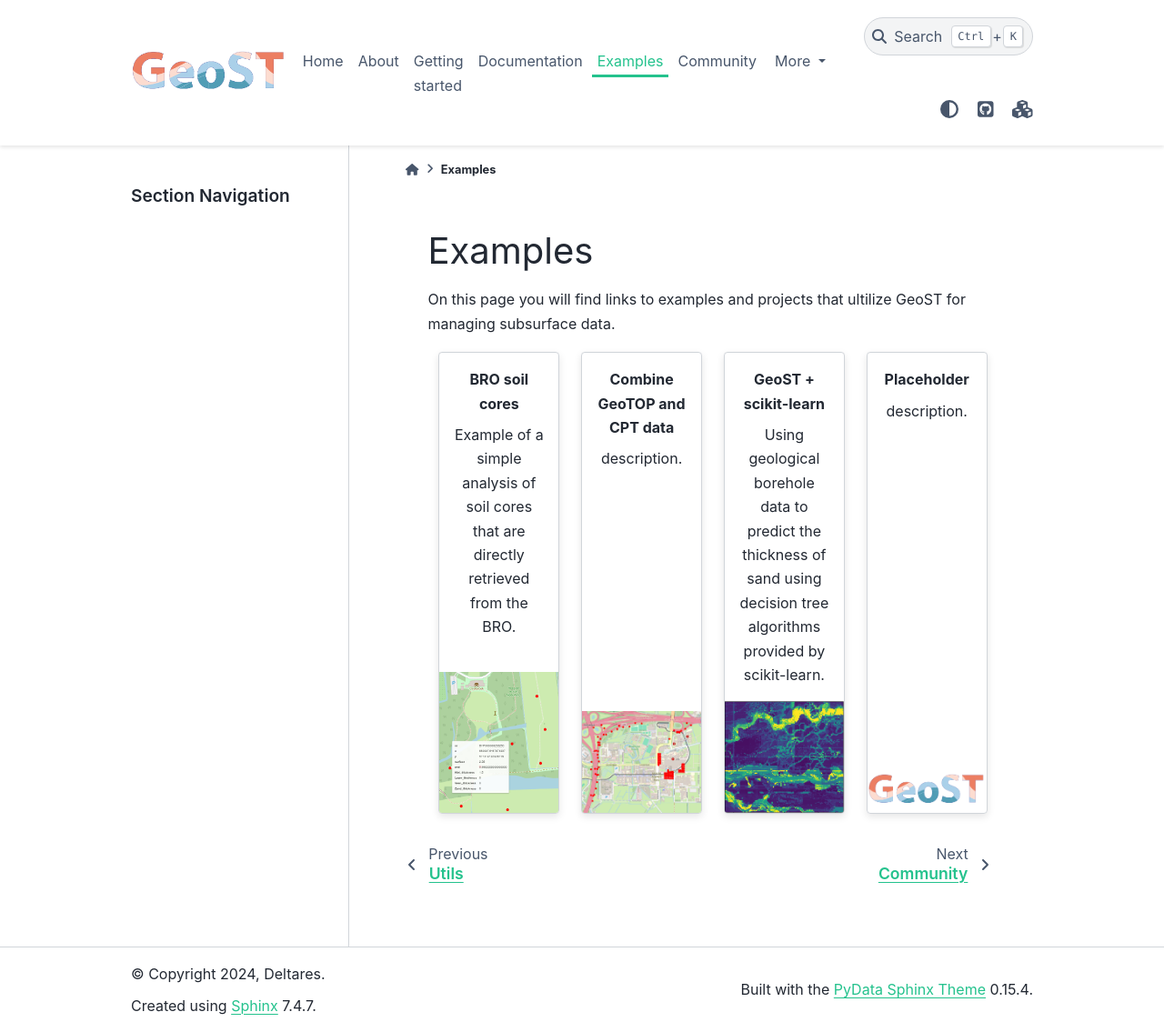
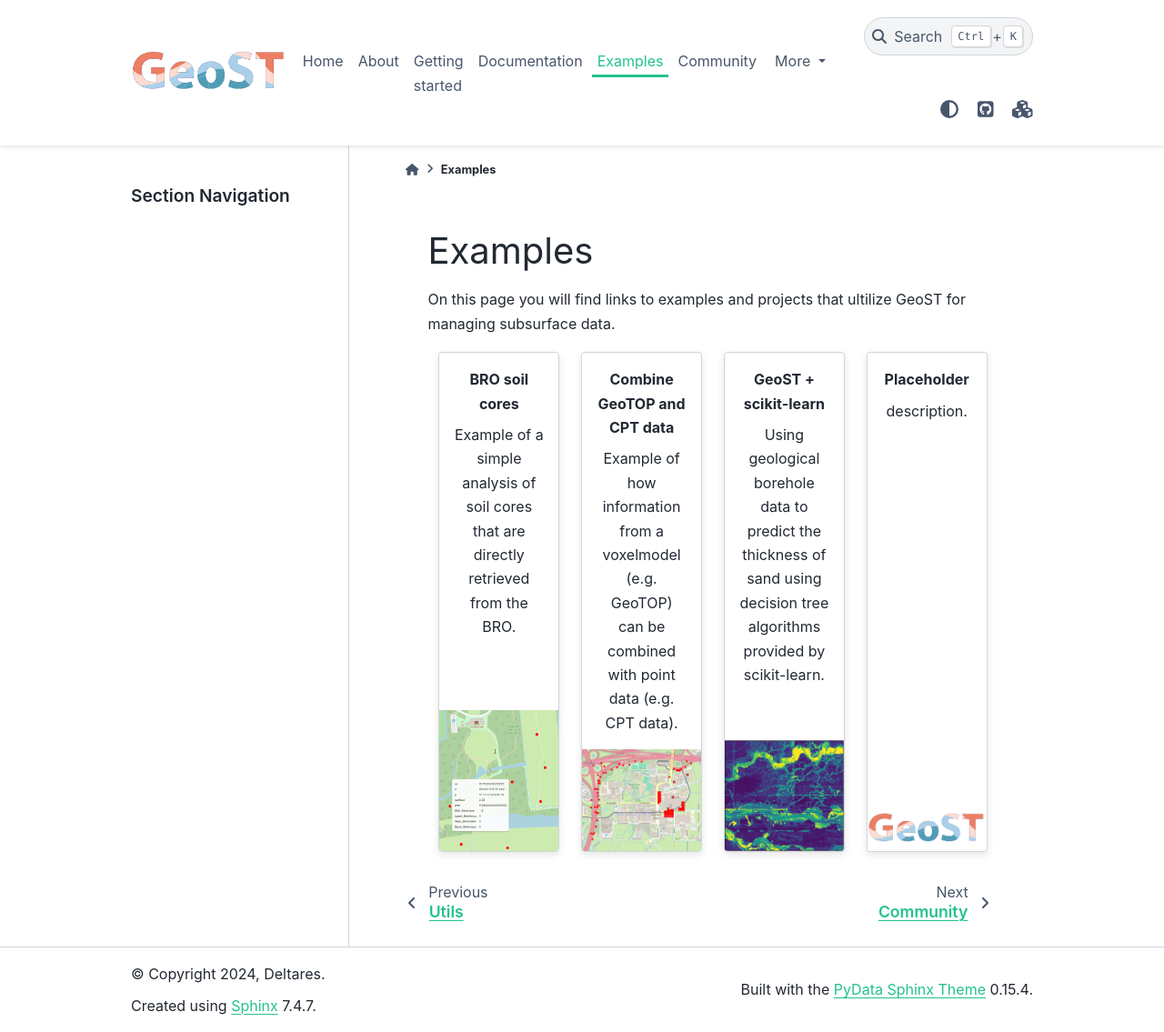
Before and after one commit to Deltares-research/geost, a Sphinx documentation site: the page built from docs/examples.md, in a window 1280 px wide and 1135 px high. Shown: the whole window at 91% size. Built offline with Sphinx 7.4.7 and the PyData theme 0.15.4, drawn with Linux system fonts in a browser that asks for light colours.

Commit message:
Added description to geotop-cpt example

````diff
--- a/docs/examples.md
+++ b/docs/examples.md
@@ -19,7 +19,8 @@ Example of a simple analysis of soil cores that are directly retrieved from the
 :text-align: center
 :link: ./examples/combine_geotop_with_cpts.html
 :img-bottom: ./_static/cpts_usp.png
-description.
+Example of how information from a voxelmodel (e.g. GeoTOP) can be combined with point data
+(e.g. CPT data).
 ```
 ```{grid-item-card} GeoST + scikit-learn
 :text-align: center
````
Also changed, not shown: docs/examples/combine_geotop_with_cpts.ipynb.
